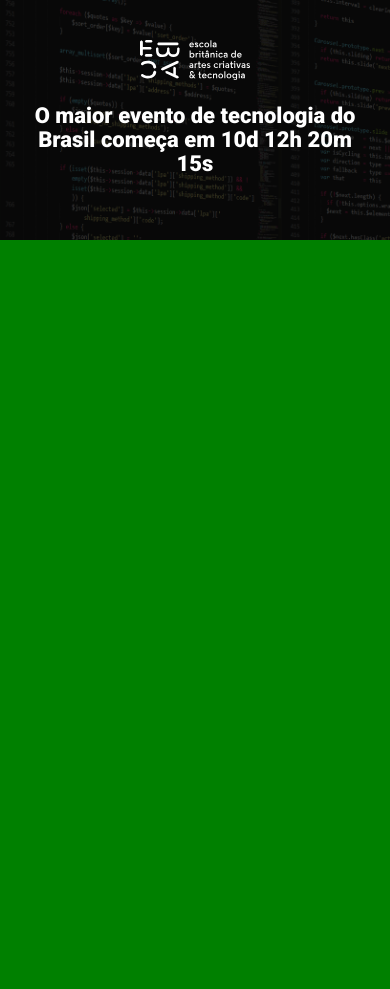
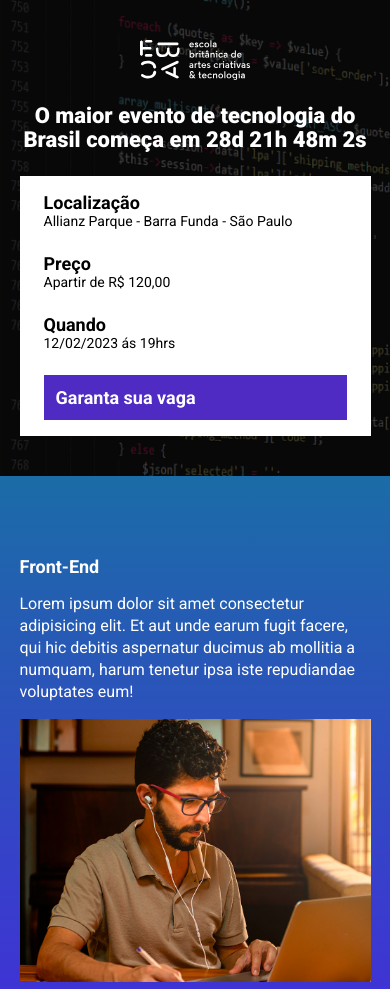
Before and after one commit to gabrilgvbf/ebac_tech_talks, a website built with Parcel: page src/index.html in a window 390 px wide. Shown: the top 989 px of the page. Before the commit the page ends 844 px from the top, so only its background shows below. Built offline with nearby package versions, Linux system fonts and the light colour scheme.

Commit message:
criando contagem regressiva

```diff
--- a/package.json
+++ b/package.json
@@ -2,9 +2,9 @@
   "name": "ebac_talks",
   "version": "1.0.0",
   "description": "",
-  "main": "index.js",
   "scripts": {
-    "dev": "parcel src/index.html src/scripts/main.js src/styles/main.scss"
+    "dev": "parcel src/index.html src/scripts/main.js src/styles/main.scss",
+    "build": "parcel build src/index.html"
   },
   "keywords": [],
   "author": "",
--- a/src/index.html
+++ b/src/index.html
@@ -13,6 +13,7 @@
         rel="stylesheet">
 
     <link rel="stylesheet" href="./styles/main.scss">
+    <link rel="stylesheet" href="https://unpkg.com/aos@next/dist/aos.css" />
 
 
 </head>
@@ -22,10 +23,78 @@
         <div class="container">
             <img class="hero__logo" src="./images/ebac_logo.svg" alt="EBAC">
             <p class="hero__text">
-                O maior evento de tecnologia do Brasil começa em 10d 12h 20m 15s
+                O maior evento de tecnologia do Brasil começa em <span id="contador">/</span>
             </p>
+            <div class="infos-bar">
+                <ul class="infos-bar__infos">
+                    <li class="infos-bar__infos__item">
+                        <b>Localização</b>
+                        Allianz Parque - Barra Funda - São Paulo
+                    </li>
+                    <li class="infos-bar__infos__item">
+                        <b>Preço</b>
+                        Apartir de R$ 120,00
+                    </li>
+                    <li class="infos-bar__infos__item">
+                        <b>Quando</b>
+                        12/02/2023 ás 19hrs
+                    </li>
+                </ul>
+                <a class="button button--primary" href="#">Garanta sua vaga</a>
+            </div>
+
         </div>
     </header>
+    <section class="event event--frontend">
+        <div class="container" data-aos="fade-right">
+            <div class="event__details">
+                <h2 class="event__details__title">Front-End</h2>
+                <p class="event__details__description">Lorem ipsum dolor sit amet consectetur adipisicing elit. Et aut
+                    unde earum fugit facere, qui hic
+                    debitis aspernatur ducimus ab mollitia a numquam, harum tenetur ipsa iste repudiandae voluptates
+                    eum!</p>
+            </div>
+            <img class="event__image" src="./images/frontend.png" alt="Front-end">
+        </div>
+    </section>
+    <section class="event event--ux-ui event--image-left">
+        <div class="container" data-aos="fade-left">
+            <div class="event__details">
+                <h2 class="event__details__title">UI/UX</h2>
+                <p class="event__details__description">Lorem ipsum dolor sit amet consectetur adipisicing elit. Et aut
+                    unde earum fugit facere, qui hic
+                    debitis aspernatur ducimus ab mollitia a numquam, harum tenetur ipsa iste repudiandae voluptates
+                    eum!</p>
+            </div>
+            <img class="event__image" src="./images/frontend.png" alt="Front-end">
+        </div>
+    </section>
+    <section class="event event--data-science">
+        <div class="container" data-aos="fade-right">
+            <div class="event__details">
+                <h2 class="event__details__title">Data Science</h2>
+                <p class="event__details__description">Lorem ipsum dolor sit amet consectetur adipisicing elit. Et aut
+                    unde earum fugit facere, qui hic
+                    debitis aspernatur ducimus ab mollitia a numquam, harum tenetur ipsa iste repudiandae voluptates
+                    eum!</p>
+            </div>
+            <img class="event__image" src="./images/frontend.png" alt="Front-end">
+        </div>
+    </section>
+    <section class="event event--backend event--image-left">
+        <div class="container" data-aos="fade-left">
+            <div class="event__details">
+                <h2 class="event__details__title">Back-End</h2>
+                <p class="event__details__description">Lorem ipsum dolor sit amet consectetur adipisicing elit. Et aut
+                    unde earum fugit facere, qui hic
+                    debitis aspernatur ducimus ab mollitia a numquam, harum tenetur ipsa iste repudiandae voluptates
+                    eum!</p>
+            </div>
+            <img class="event__image" src="./images/frontend.png" alt="Front-end">
+        </div>
+    </section>
+
+    <script src="https://unpkg.com/aos@next/dist/aos.js"></script>
     <script src="./scripts/main.js"></script>
 </body>
 
--- a/src/scripts/main.js
+++ b/src/scripts/main.js
@@ -1 +1,34 @@
-console.log('ola mundo')
+AOS.init();
+
+const dataDoEvento = new Date("Feb 12, 2023 19:00:00")
+const timeStampDoEvento = dataDoEvento.getTime()
+
+const contaAsHoras = setInterval(function () {
+    const agora = new Date()
+
+    const timeStampAtual = agora.getTime()
+
+    const distanciaAteEvento = timeStampDoEvento - timeStampAtual
+
+    const diasEmMs = 1000 * 60 * 60 * 24
+    const horasEmMs = 1000 * 60 * 60
+    const minutosEmMs = 1000 * 60
+
+    const diasAteOEvento = Math.floor(distanciaAteEvento / (diasEmMs))
+    const horasAteOEvento = Math.floor(distanciaAteEvento % (diasEmMs) / (horasEmMs))
+    const minutosAteOEvento = Math.floor(distanciaAteEvento % (horasEmMs) / (minutosEmMs))
+    const segundosAteOEvento = Math.floor(distanciaAteEvento % (minutosEmMs) / 1000)
+    console.log(diasAteOEvento)
+    console.log(horasAteOEvento)
+    console.log(minutosAteOEvento)
+    console.log(segundosAteOEvento)
+    document.getElementById('contador').innerHTML = `${diasAteOEvento}d ${horasAteOEvento}h ${minutosAteOEvento}m ${segundosAteOEvento}s`
+
+
+    if (distanciaAteEvento < 0) {
+        clearInterval(contaAsHoras)
+
+        document.getElementById('contador').innerHTML = 'Evento Expirado'
+    }
+
+}, 1000)
--- /dev/null
+++ b/src/styles/_event.scss
@@ -0,0 +1,66 @@
+@use 'variables';
+
+.event {
+    padding: 80px 0;
+
+
+    &--frontend {
+        background-image: linear-gradient(variables.$blue1, variables.$blue2);
+    }
+
+    &--ux-ui {
+        background-image: linear-gradient(variables.$blue2, variables.$pink);
+    }
+
+    &--data-science {
+        background-image: linear-gradient(variables.$pink, variables.$yellow);
+    }
+
+    &--backend {
+        background-image: linear-gradient(variables.$yellow, variables.$pink);
+    }
+
+    &--image-left {
+        .container {
+            flex-direction: row-reverse;
+        }
+    }
+
+    .container {
+        display: flex;
+        gap: 40px
+    }
+
+    &__image {
+        max-width: 360px;
+    }
+
+    &__details {
+
+        &__title {
+            font-size: 18px;
+            font-weight: bold;
+            margin-bottom: 16px;
+        }
+
+        &__description {
+
+            line-height: 22px;
+        }
+    }
+
+    @media (max-width:640px) {
+        .container {
+            display: block;
+        }
+
+        &__image {
+            width: 100%;
+        }
+
+        &__details {
+            margin-right: 0;
+            margin-bottom: 16px;
+        }
+    }
+}
--- a/src/styles/_hero.scss
+++ b/src/styles/_hero.scss
@@ -1,3 +1,5 @@
+@use 'variables';
+
 .hero {
     padding-top: 64px;
     padding-bottom: 100px;
@@ -16,7 +18,7 @@
         left: 0;
         width: 100%;
         height: 100%;
-        background-color: #000;
+        background-color: variables.$secondaryTextColor;
         content: '';
         opacity: 0.7;
     }
--- /dev/null
+++ b/src/styles/_variables.scss
@@ -0,0 +1,8 @@
+$textColor: #fff;
+$secondaryTextColor: #000;
+
+$blue1: #1b6ca7;
+$blue2: #442bdb;
+$pink: #89223B;
+$yellow: #9c791D;
+$purble: 4F2AC3;
--- /dev/null
+++ b/src/styles/componentes/_buttons.scss
@@ -0,0 +1,27 @@
+@use '../variables';
+
+.button {
+    padding: 12px;
+    font-size: 18px;
+    font-weight: bold;
+    text-decoration: none;
+    text-align: center;
+    white-space: nowrap;
+
+    &--primary {
+        color: #fff;
+        background-color: #4F2AC3;
+    }
+
+    @media(max-width:640px) {
+        display: block;
+        width: 100%;
+
+    }
+
+    @media(max-width:1024px) {
+        display: flex;
+        align-items: center;
+
+    }
+}
--- /dev/null
+++ b/src/styles/componentes/_infos_bar.scss
@@ -0,0 +1,43 @@
+@use '../variables';
+
+.infos-bar {
+    padding: 16px 24px;
+    background-color: variables.$textColor;
+    display: flex;
+    justify-content: space-between;
+
+    &__infos {
+        display: flex;
+        gap: 40px;
+
+        &__item {
+            font-size: 14px;
+            color: variables.$secondaryTextColor;
+
+            b {
+                color: variables.$secondaryTextColor;
+                font-size: 18px;
+                display: block;
+            }
+        }
+
+    }
+
+    @media(max-width:640px) {
+        display: block;
+
+        &__infos {
+            display: block;
+
+            &__item {
+                margin-bottom: 24px;
+            }
+        }
+    }
+
+    @media(max-width:1024px) {
+        &__infos {
+            gap: 16px;
+        }
+    }
+}
--- a/src/styles/main.scss
+++ b/src/styles/main.scss
@@ -1,11 +1,16 @@
 @use 'hero';
+@use 'componentes/infos_bar';
+@use 'componentes/buttons';
+@use 'event';
+@use 'variables';
 
 * {
     padding: 0;
     margin: 0;
     font-family: 'Roboto', sans-serif;
     box-sizing: border-box;
-    color: #fff;
+    color: variables.$textColor;
+    list-style: none;
 }
 
 body {
```
